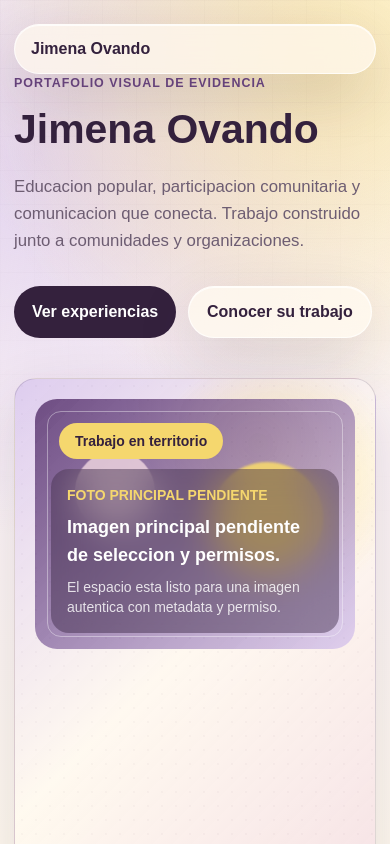
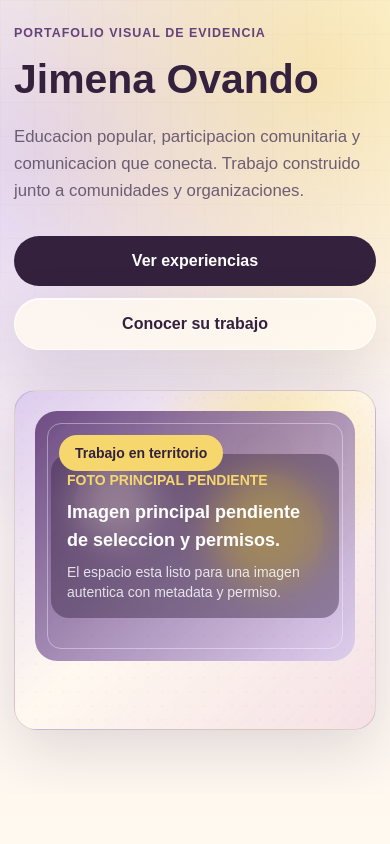
Before and after one commit to gustavomarinovando/jimena-portfolio, a Next.js app: page / in a window 390 px wide. Shown: the top 844 px of the page. Built offline with nearby package versions, Linux system fonts and the light colour scheme.

Commit message:
fix: optimizacion de barra de navegacion e imagenes en mobile

```diff
--- a/src/app/globals.css
+++ b/src/app/globals.css
@@ -331,6 +331,12 @@ a {
   .photo-slot {
     min-height: 250px;
   }
+
+  .photo-caption {
+    top: 50%;
+    bottom: auto;
+    transform: translateY(-50%);
+  }
 }
 
 @media (prefers-reduced-motion: reduce) {
--- a/src/app/page.tsx
+++ b/src/app/page.tsx
@@ -25,8 +25,7 @@ export default function Home() {
   return (
     <>
       <header className="relative overflow-hidden pb-16 pt-6 sm:pb-24">
-        <nav className="wrap glass relative z-10 flex items-center justify-between rounded-full px-4 py-3">
-          <Link href="/" className="font-black text-[var(--color-plum)] no-underline">Jimena Ovando</Link>
+        <nav className="wrap glass relative z-10 hidden items-center justify-end rounded-full px-4 py-3 sm:flex">
           <div className="hidden gap-2 sm:flex">
             <Link className="pill" href="#experiencias">Experiencias</Link>
             <Link className="pill" href="#video">Video</Link>
@@ -42,14 +41,14 @@ export default function Home() {
               Educacion popular, participacion comunitaria y comunicacion que conecta.
               Trabajo construido junto a comunidades y organizaciones.
             </p>
-            <div className="mt-8 flex flex-wrap gap-3">
-              <Link className="button" href="#experiencias">Ver experiencias</Link>
-              <Link className="button secondary glass" href="#video">Conocer su trabajo</Link>
+            <div className="mt-8 flex flex-col gap-3 sm:flex-row sm:flex-wrap">
+              <Link className="button w-full sm:w-auto" href="#experiencias">Ver experiencias</Link>
+              <Link className="button secondary glass w-full sm:w-auto" href="#video">Conocer su trabajo</Link>
             </div>
           </div>
 
-          <div className="evidence-surface min-h-[560px] p-5 sm:p-7">
-            <div className="photo-slot h-full min-h-[500px]">
+          <div className="evidence-surface min-h-[340px] sm:min-h-[560px] p-5 sm:p-7">
+            <div className="photo-slot h-full min-h-[300px] sm:min-h-[500px]">
               <div className="absolute left-6 top-6 z-10 rounded-full bg-[var(--color-sun)] px-4 py-2 text-sm font-black text-[var(--color-plum)]">
                 {heroSlot.shortTitle}
               </div>
```
